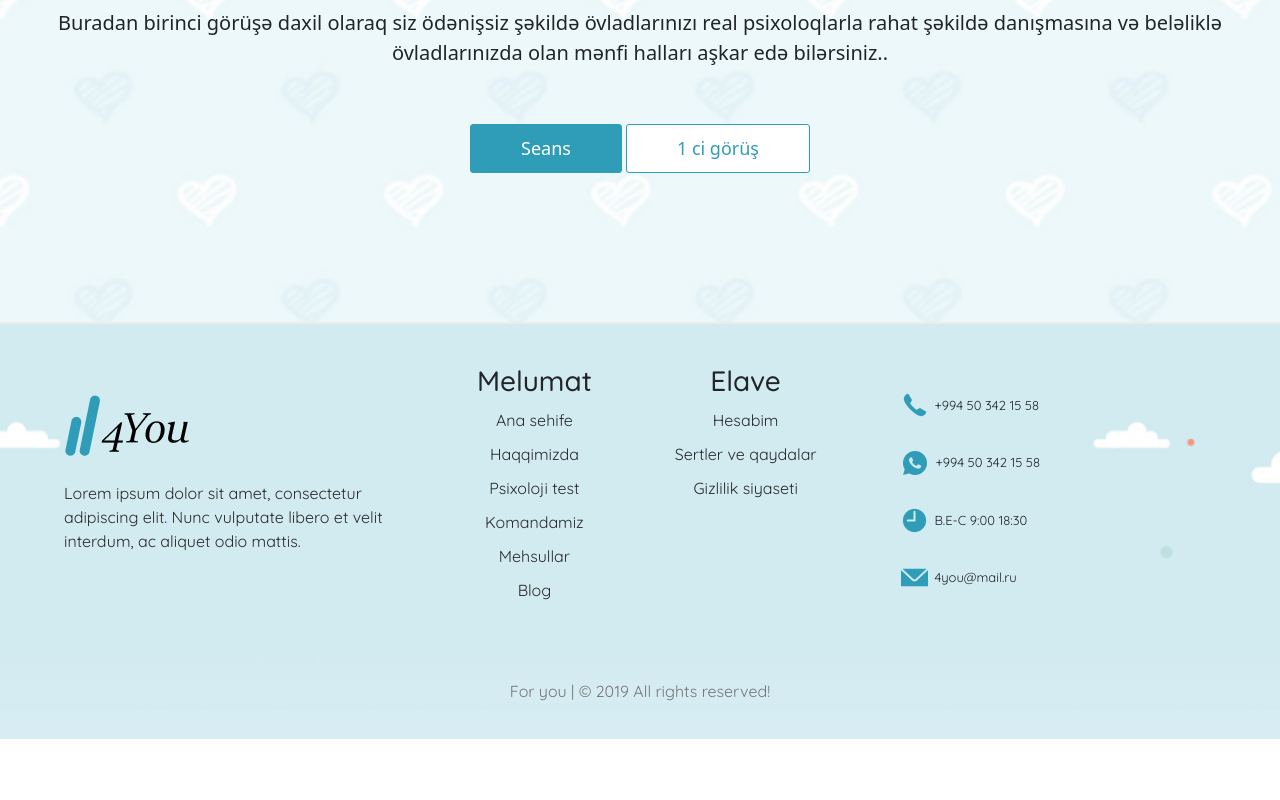
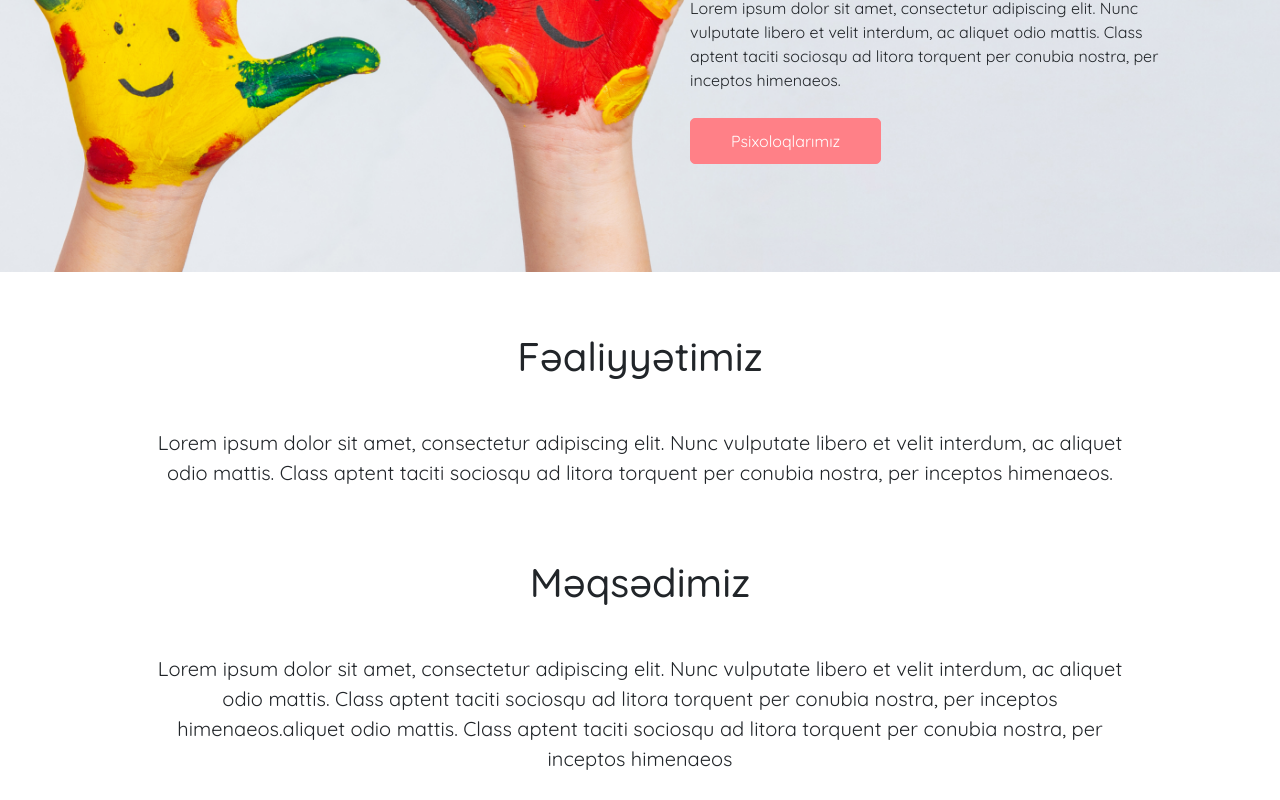
Before and after one commit to GulAkberova/Four_You_React_Project, a React (Create React App) app: page /quiz in a window 1280 px wide. Shown: the part 300-1100 px from the top of the page. Before the commit the page ends 1039 px from the top, so only its background shows below. Built offline with nearby package versions, Linux system fonts and the light colour scheme; a web font is replaced by a local one.

Commit message:
lets talk page

```diff
--- a/src/components/psxmodal/PsxModal.jsx
+++ b/src/components/psxmodal/PsxModal.jsx
@@ -252,7 +252,7 @@ function PsxModal(props) {
                 <Table sx={{ minWidth: 650 }} aria-label="simple table">
                   <TableHead>
                     <TableRow>
-                      {/* {props.index.free_dates &&
+                      {props.index.free_dates &&
                         props.index.free_dates
                           .map((i) => new Date(i.date)) // tarihleri Date nesnesine dönüştür
                           .sort((a, b) => a - b) // tarihleri doğru şekilde sırala
@@ -260,44 +260,56 @@ function PsxModal(props) {
                             <TableCell key={index}>
                               {date.toLocaleDateString()}
                             </TableCell>
-                          ))} */}
-                      {props.index.free_dates &&
-                        props.index.free_dates
-                          // .map((i) => new Date(i.date)) // tarihleri Date nesnesine dönüştür
-                          // .sort((a, b) => a - b) // tarihleri doğru şekilde sırala
-                          .map((i, index) => (
-                            <TableCell key={index}>{i.date}</TableCell>
                           ))}
                     </TableRow>
                   </TableHead>
                   <TableBody>
                     {props.index.free_dates &&
-                      props.index.free_dates.map((row) => (
+                      props.index.free_dates
+                        .map((row) => new Date(row.date)) // Convert dates to Date objects
+                        .sort((a, b) => a - b) // Sort dates in ascending order
+                        .map((date) => {
+                          // For each date, filter and sort rows by time
+                          const rows = props.index.free_dates.filter(
+                            (row) =>
+                              new Date(row.date).getTime() === date.getTime()
+                          );
+                          rows.sort((a, b) =>
+                            a.free_hours[0].start_time.localeCompare(
+                              b.free_hours[0].start_time
+                            )
+                          );
+
+                          return (
+                            <TableCell key={date}>
+                              {rows.map((row) => (
                                 <TableCell key={row.date}>
-                          {row.free_hours &&
-                            row.free_hours
-                              .map((i) => i.start_time) // saatleri ayır ve düzenlemek için kullan
-                              .sort((a, b) => a.localeCompare(b)) // saatleri doğru şekilde sırala
-                              .map((time, index) => (
-                                <TableRow key={index} align="right">
+                                  {row.free_hours.map((hour) => (
+                                    <TableRow
+                                      key={hour.start_time}
+                                      align="right"
+                                    >
                                       <Button
                                         className="table_time_button"
-                                    value={time}
-                                    onClick={(time) =>
+                                        value={hour.start_time}
+                                        onClick={() =>
                                           setTimeValue({
-                                        time: time.target.value,
+                                            time: hour.start_time,
                                             date: row.date,
                                             doctor: props.index.id,
                                             patient: auth?.user_id,
                                           })
                                         }
                                       >
-                                    {time}
+                                        {hour.start_time}
                                       </Button>
                                     </TableRow>
                                   ))}
                                 </TableCell>
                               ))}
+                            </TableCell>
+                          );
+                        })}
                   </TableBody>
                 </Table>
               </TableContainer>
--- a/src/components/psxmodal/psxmodal.scss
+++ b/src/components/psxmodal/psxmodal.scss
@@ -84,3 +84,8 @@
 .css-hfutr2-MuiSvgIcon-root-MuiSelect-icon {
   color: $btn1 !important;
 }
+.css-1ex1afd-MuiTableCell-root {
+  border: none !important;
+  vertical-align: text-top !important;
+  padding: 10px 5px !important;
+}
--- a/src/components/quizpage/Quiz.jsx
+++ b/src/components/quizpage/Quiz.jsx
@@ -1,24 +1,49 @@
-import React from 'react'
+import React from "react";
 // import { Nav } from 'react-bootstrap'
-import {NavLink } from 'react-router-dom'
-import './quiz.scss'
+import { NavLink } from "react-router-dom";
+import "./quiz.scss";
 
 function Quiz() {
   return (
     <>
-    <section className='quiz_bigdiv'>
-      <div className='quiz_minidiv'>
-        <h1>Birinci görüş</h1>
-        <p>Buradan birinci görüşə daxil olaraq siz ödənişsiz şəkildə övladlarınızı real psixoloqlarla rahat şəkildə danışmasına və beləliklə övladlarınızda olan mənfi halları aşkar edə bilərsiniz.. </p>
-        <div className='quiz_btn'>
-          <NavLink to='/seans'> <button className='btn1'>Seans</button></NavLink>
-          <button className='btn2'><a href="https://meet.google.com/egi-oqfs-enw?pli=1&authuser=0">1 ci görüş</a></button>
+      <section className="quiz_bigdiv">
+        <div className="quiz_minidiv">
+          <h1>Gəl Danışaq</h1>
+          <p>
+            Lorem ipsum dolor sit amet, consectetur adipiscing elit. Nunc
+            vulputate libero et velit interdum, ac aliquet odio mattis. Class
+            aptent taciti sociosqu ad litora torquent per conubia nostra, per
+            inceptos himenaeos.{" "}
+          </p>
+
+          <button>
+            <NavLink to={"/psx"}>Psixoloqlarımız</NavLink>
+          </button>
         </div>
-      </div>
-
-    </section>
+      </section>
+      <section className="activite_purpose_bigdiv">
+        <div className="activite_bigdiv">
+          <h1>Fəaliyyətimiz</h1>
+          <p>
+            Lorem ipsum dolor sit amet, consectetur adipiscing elit. Nunc
+            vulputate libero et velit interdum, ac aliquet odio mattis. Class
+            aptent taciti sociosqu ad litora torquent per conubia nostra, per
+            inceptos himenaeos.{" "}
+          </p>
+        </div>
+        <div className="purpose_bigdiv">
+          <h1>Məqsədimiz</h1>
+          <p>
+            Lorem ipsum dolor sit amet, consectetur adipiscing elit. Nunc
+            vulputate libero et velit interdum, ac aliquet odio mattis. Class
+            aptent taciti sociosqu ad litora torquent per conubia nostra, per
+            inceptos himenaeos.aliquet odio mattis. Class aptent taciti sociosqu
+            ad litora torquent per conubia nostra, per inceptos himenaeos{" "}
+          </p>
+        </div>
+      </section>
     </>
-  )
+  );
 }
 
-export default Quiz
+export default Quiz;
--- a/src/components/quizpage/quiz.scss
+++ b/src/components/quizpage/quiz.scss
@@ -1,79 +1,62 @@
 @import "../../umumi.scss";
 .quiz_bigdiv {
   width: 100%;
-  height: 500px;
-  background-image: url("../../img/image\ 1.png");
+  height: 450px;
+  background-image: url("../../img/carusel_foryou.png");
   background-size: cover;
   background-repeat: no-repeat;
   background-position: center;
   display: flex;
-  justify-content: center;
+  justify-content: flex-end;
   align-items: center;
+  padding-right: 90px;
+  font-family: $anafont;
   .quiz_minidiv {
-    width: 1200px;
+    width: 500px;
     max-width: 100%;
     display: flex;
     flex-direction: column;
     justify-content: center;
-    align-items: center;
+    align-items: flex-start;
     h1 {
       font-size: 40px;
-      font-family: $elavefont;
+      font-weight: 600;
     }
     p {
-      text-align: center;
-      font-size: 20px;
+      font-size: 16px;
       padding: 10px 0px;
     }
-    .quiz_btn {
-      width: 340px;
-      max-width: 100%;
-      display: flex;
-      justify-content: space-between;
-      margin: 30px 0px;
+    button {
+      padding: 10px 40px;
+      background-color: $btn2;
+      border: 1px solid $btn2;
+      border-radius: 5px;
       a {
-        button {
-          padding: 10px 50px;
-          border: 1px solid $btn1;
-          border-radius: 3px;
-          font-size: 18px;
-        }
-        .btn1 {
-          background-color: $btn1;
-          transition: 0.6s;
-
-          color: white;
-          text-decoration: none;
-
-          &:hover {
-            background-color: white;
-            color: $btn1;
-          }
-        }
-
-      }
-      .btn2 {
-        padding: 10px 50px;
-        border: 1px solid $btn1;
-        border-radius: 3px;
-        font-size: 18px;
-        background-color: white;
-        transition: 0.6s;
-
+        color: white;
         text-decoration: none;
-       a{
-       text-decoration: none;
-       color: $btn1;
-       }
-
-        &:hover {
-          background-color: $btn1;
-
-        }
-        &:hover a{
-          color: white;
-        }
       }
     }
   }
 }
+.activite_purpose_bigdiv {
+  padding: 60px 0px;
+  font-family: $anafont;
+  p {
+    padding: 40px 0px 20px 0px;
+    font-size: 20px;
+    font-weight: 400;
+  }
+  .activite_bigdiv {
+    width: 1000px;
+    max-width: 100%;
+    margin: 0 auto;
+    text-align: center;
+    margin-bottom: 50px;
+  }
+  .purpose_bigdiv {
+    width: 1000px;
+    max-width: 100%;
+    margin: 0 auto;
+    text-align: center;
+  }
+}
```
Lines whose indentation alone changed are shown as unchanged.
